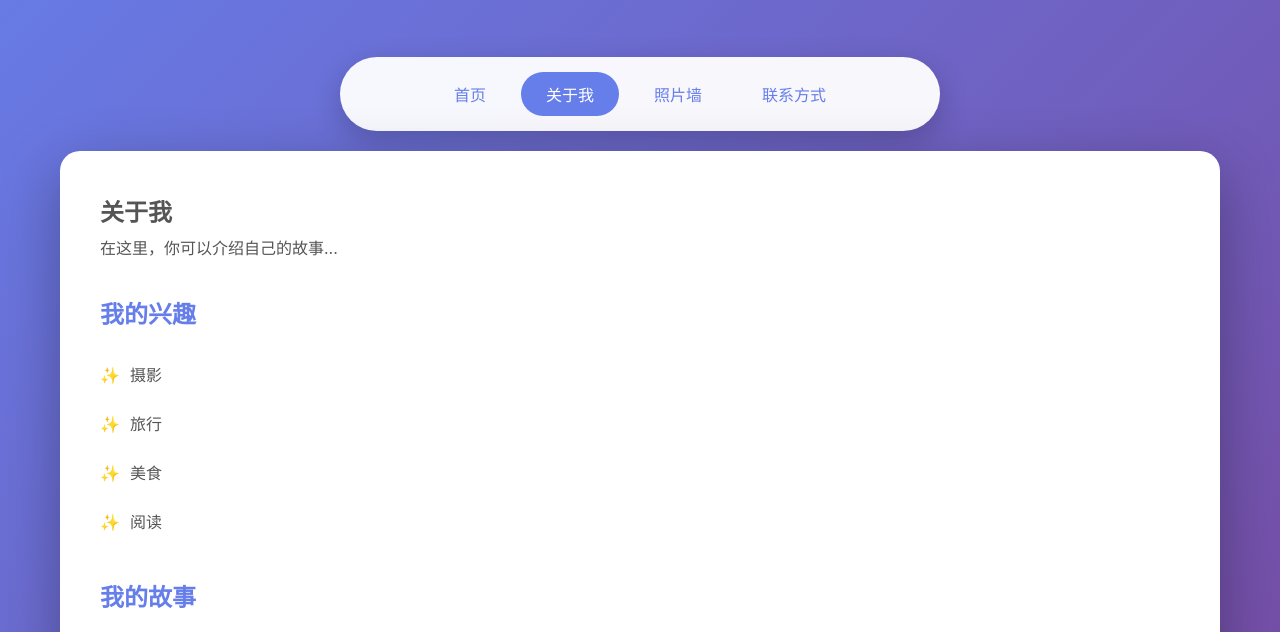
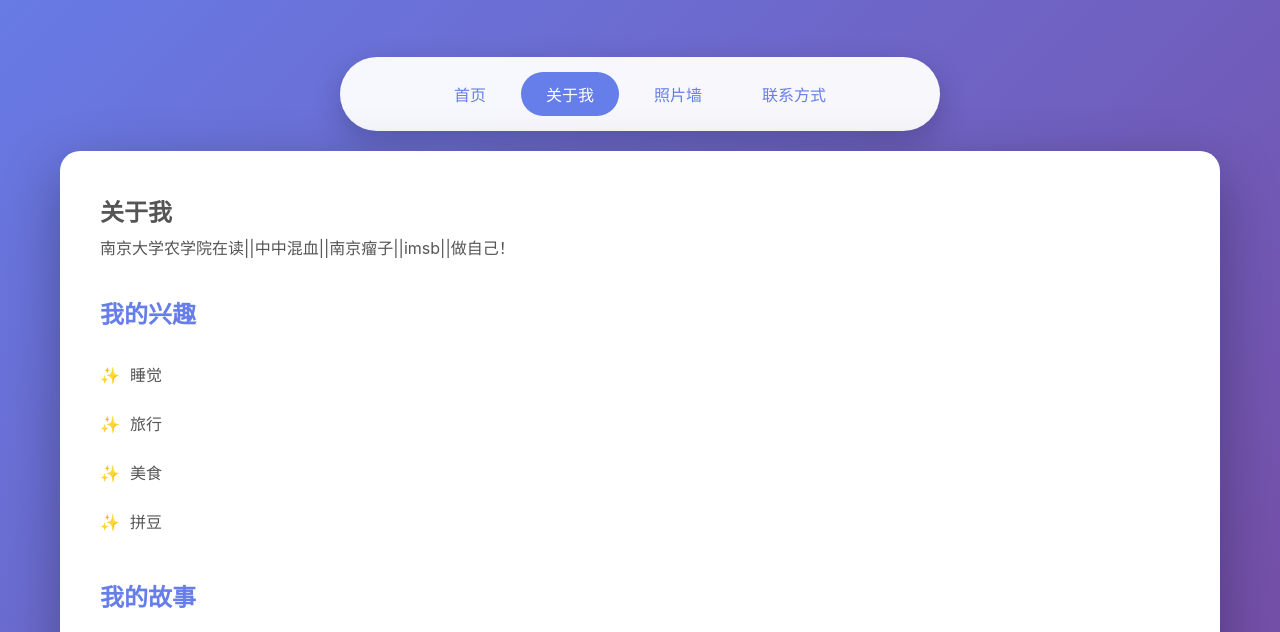
Before and after one commit to SleetZhang/yuxue_first_site, a plain HTML site: page index.html in a window 1280 px wide. Both pictures are taken after a click on the button "关于我". Shown: the part 160-792 px from the top of the page. Drawn offline with Linux system fonts and the light colour scheme.

Commit message:
Update personal introduction and interests in index.html

```diff
--- a/index.html
+++ b/index.html
@@ -331,18 +331,18 @@
             <div class="section" id="about">
                 <div class="about-content">
                     <h2>关于我</h2>
-                    <p>在这里，你可以介绍自己的故事...</p>
+                    <p>南京大学农学院在读||中中混血||南京瘤子||imsb||做自己！</p>
 
                     <h3>我的兴趣</h3>
                     <ul>
-                        <li>摄影</li>
+                        <li>睡觉</li>
                         <li>旅行</li>
                         <li>美食</li>
-                        <li>阅读</li>
+                        <li>拼豆</li>
                     </ul>
 
                     <h3>我的故事</h3>
-                    <p>在这里分享你的经历、梦想、或者任何你想说的话...</p>
+                    <p>曾出访问多省市大众点评上榜餐厅</p>
                 </div>
             </div>
 
```
